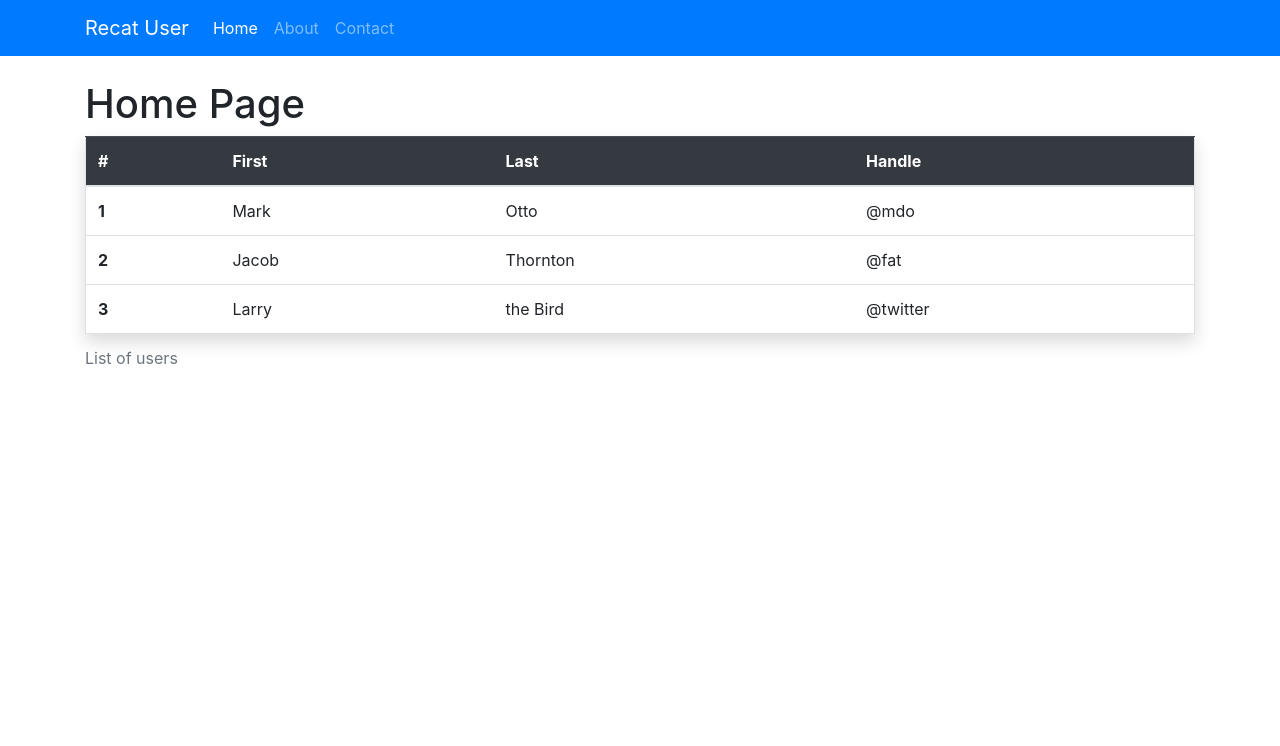
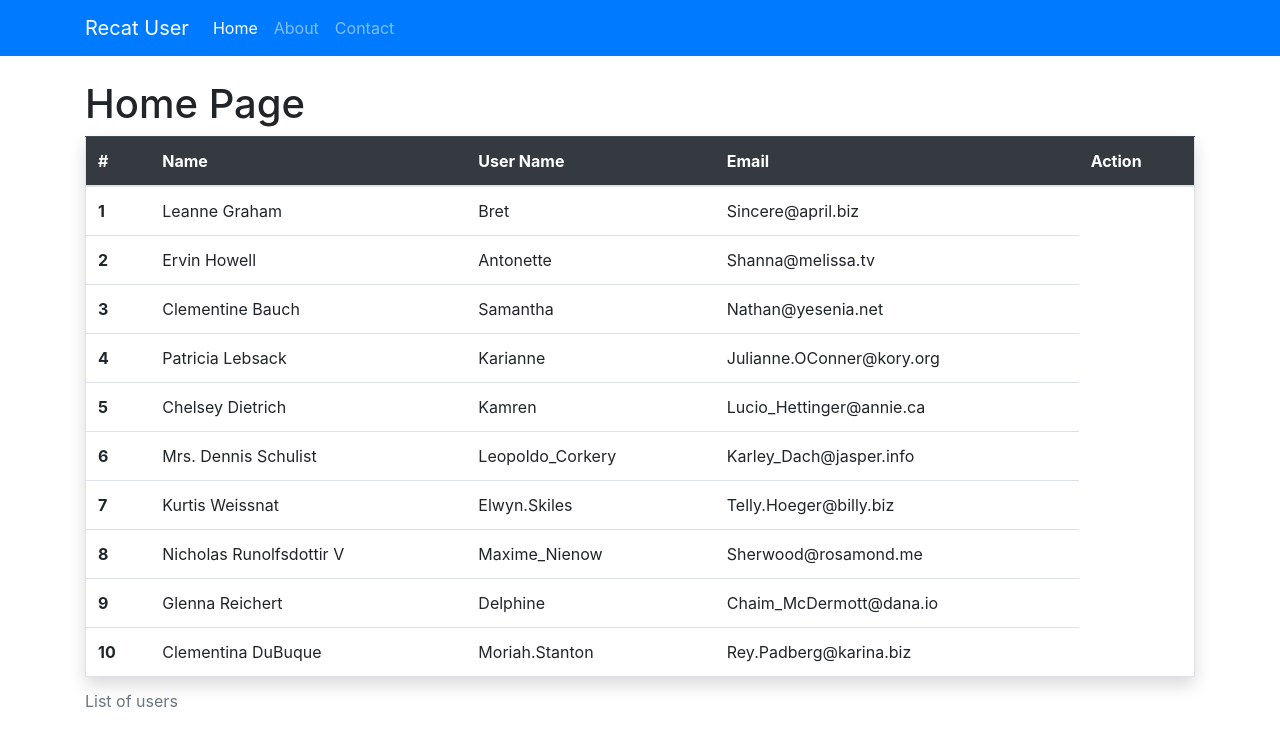
Before and after one commit to vermad843/CRUD, a React (Create React App) app: page / in a window 1280 px wide. Shown: the top 746 px of the page. Built offline with nearby package versions, Linux system fonts and the light colour scheme; data requests are answered from the project's data file.

Commit message:
showing the json data on the page

```diff
--- a/src/components/pages/Home.js
+++ b/src/components/pages/Home.js
@@ -22,30 +22,23 @@ const Home = () => {
                 <thead className="table-dark">
                   <tr>
                     <th scope="col">#</th>
-                    <th scope="col">First</th>
-                    <th scope="col">Last</th>
-                    <th scope="col">Handle</th>
+                    <th scope="col">Name</th>
+                    <th scope="col">User Name</th>
+                    <th scope="col">Email</th>
+                    <th>Action</th>
                   </tr>
                 </thead>
                 <tbody>
-                  <tr>
-                    <th scope="row">1</th>
-                    <td>Mark</td>
-                    <td>Otto</td>
-                    <td>@mdo</td>
-                  </tr>
-                  <tr>
-                    <th scope="row">2</th>
-                    <td>Jacob</td>
-                    <td>Thornton</td>
-                    <td>@fat</td>
-                  </tr>
-                  <tr>
-                    <th scope="row">3</th>
-                    <td>Larry</td>
-                    <td>the Bird</td>
-                    <td>@twitter</td>
-                  </tr>
+                     {
+                        users.map((user, i) => (
+                           <tr>
+                              <th scope="row">{i + 1}</th>
+                              <td >{user.name}</td>
+                              <td >{user.username}</td>
+                              <td >{user.email}</td>
+                           </tr>
+                        ))
+                     }
                 </tbody>
               </table>
            </div>
```
